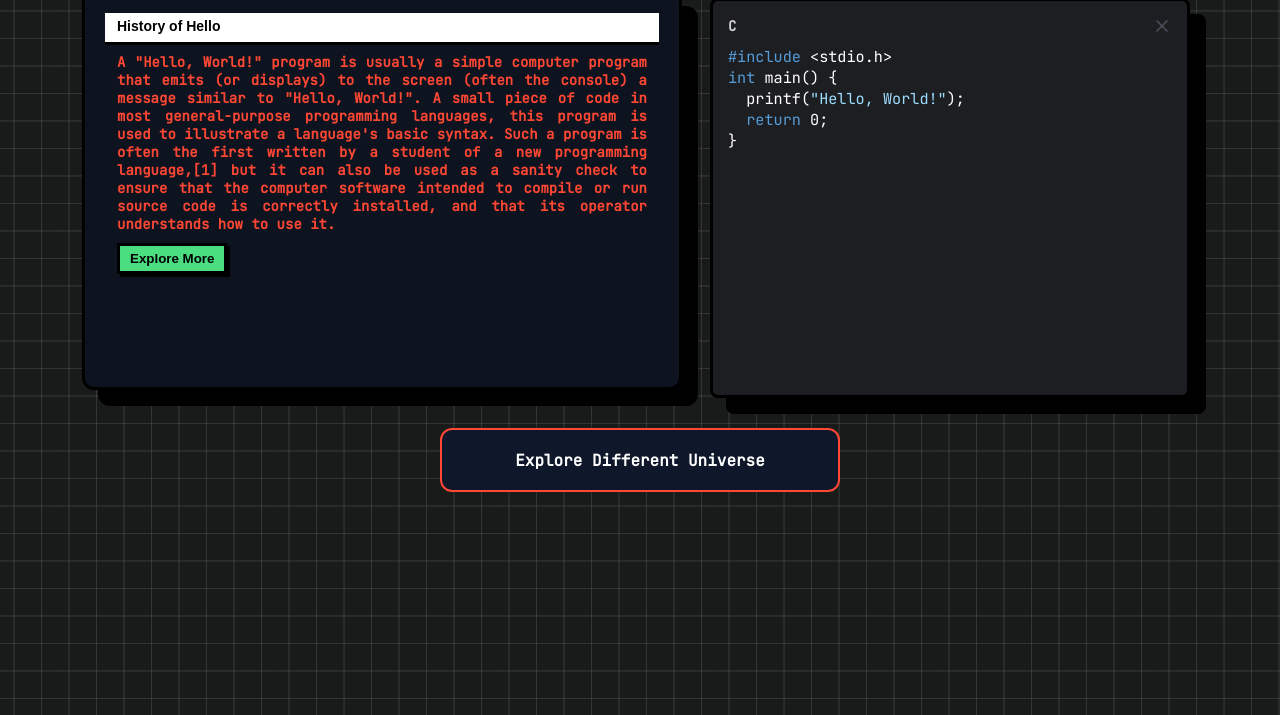
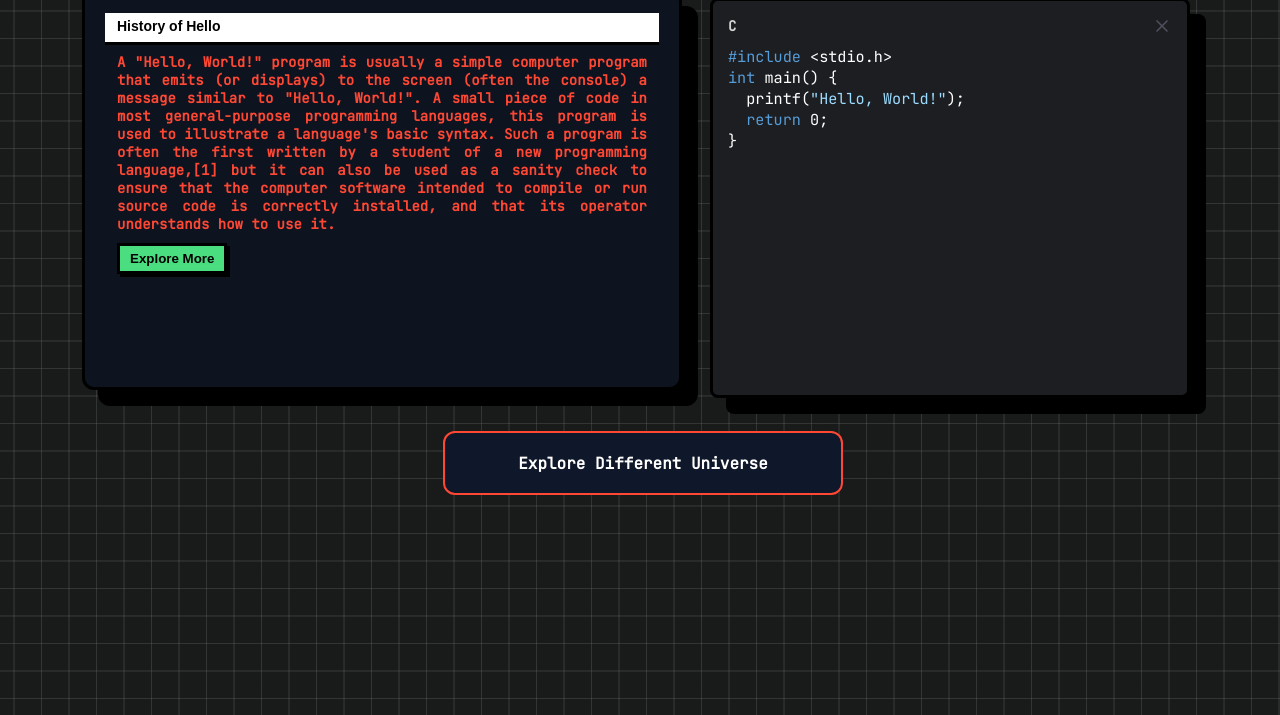
Before and after one commit to prabhuraj-droid/Demo-website, a plain HTML site: page index.html in a window 1280 px wide. Both pictures are taken after a click on the button "Explore Different Universe". Shown: the part 85-800 px from the top of the page. Drawn offline with Linux system fonts and the light colour scheme.

Commit message:
button Update style.css

```diff
--- a/style.css
+++ b/style.css
@@ -88,9 +88,10 @@ h1 {
   translate: 1.5px 1.5px;
   box-shadow: 1.5px 1.5px 0 #000000;
   background: #1ac2ff;
+  outline: none;
 }
 
-.button:active {
+.button:active,button:focus {
   translate: 3px 3px;
   box-shadow: 0 0 0 #000000;
   outline: none;
```
